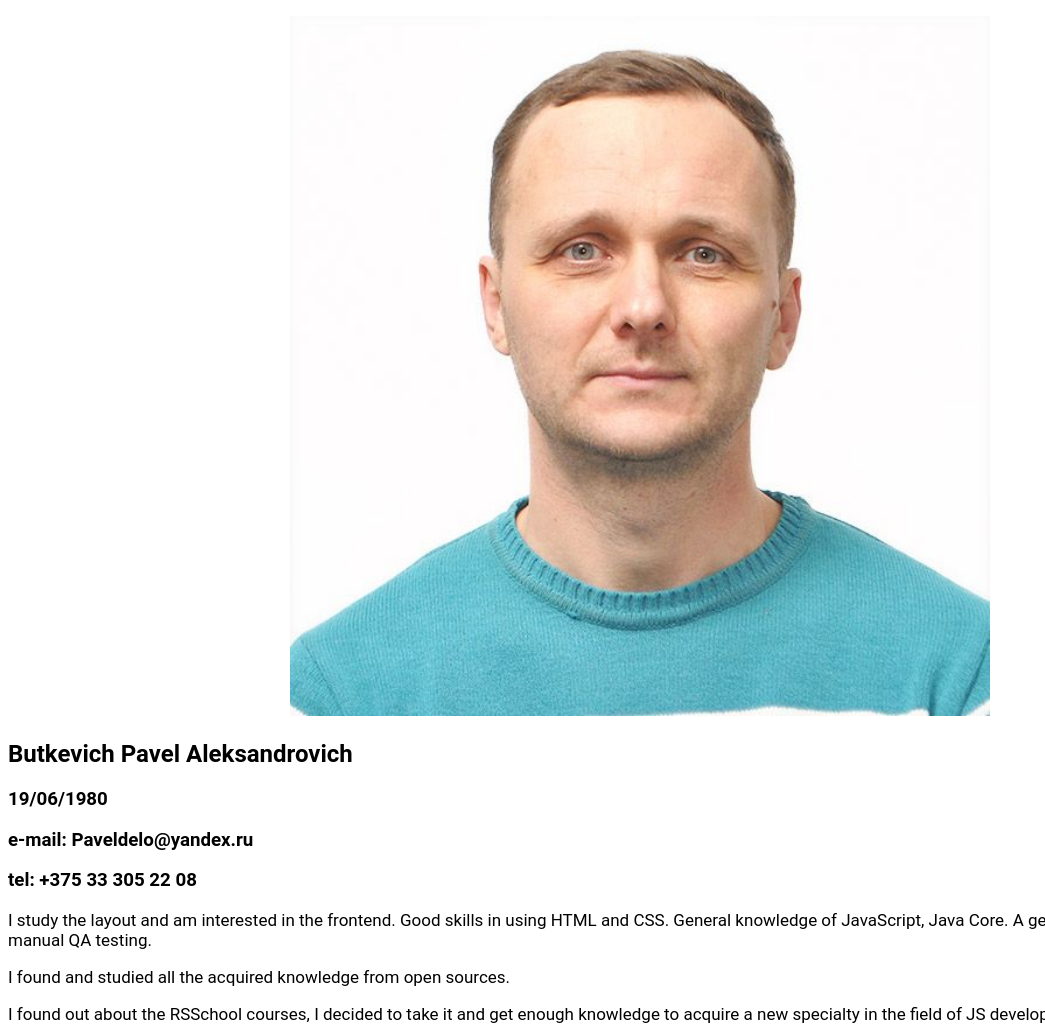
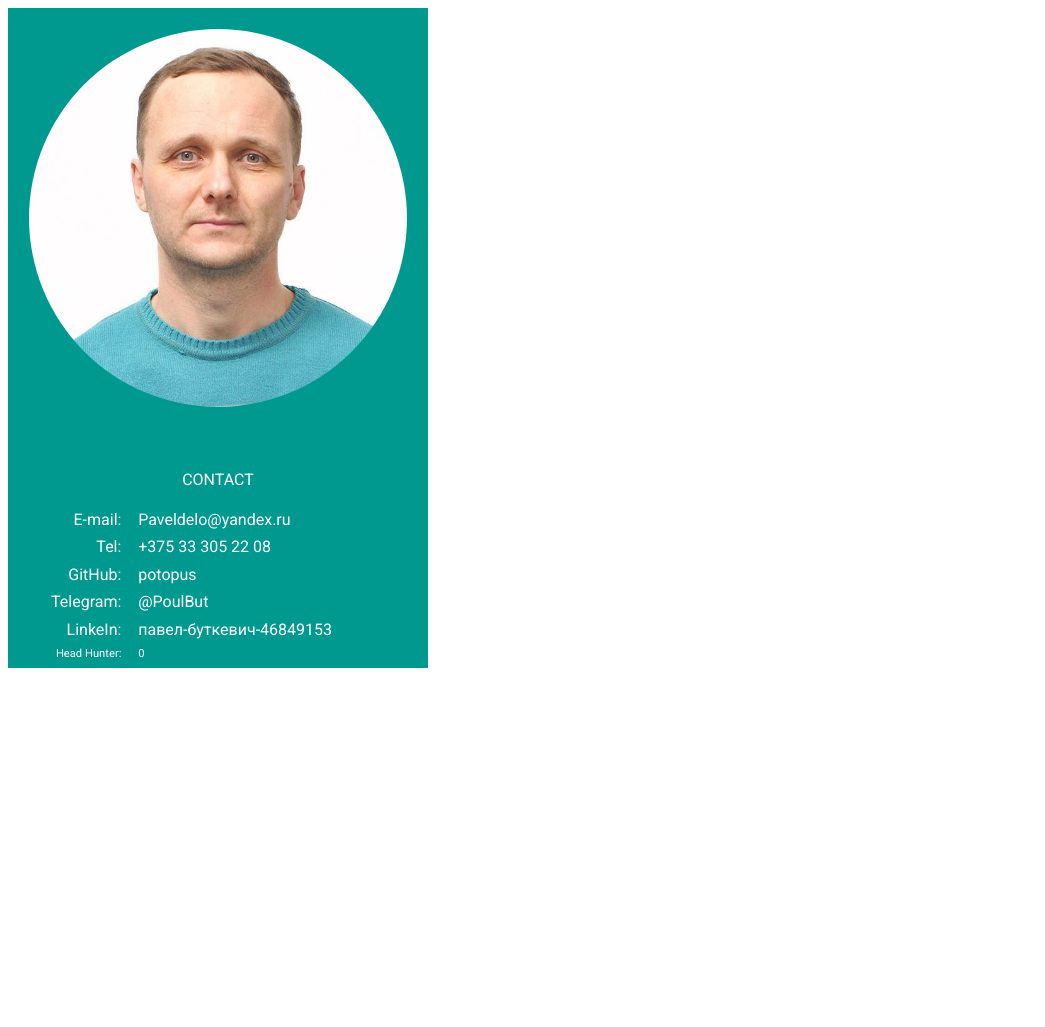
Before and after one commit to potopus/rsschool-cv, a plain HTML site: page index.html in a window 1280 px wide. Shown: the top 1027 px of the page, without its empty margins (0-1045 px from the left). After the commit the page ends 800 px from the top, so only its background shows below. Drawn offline with Linux system fonts and the light colour scheme.

Commit message:
feat: ctreate cv in HTML page

```diff
--- a/css/style.css
+++ b/css/style.css
@@ -1,23 +1,66 @@
 body{
-     font-family: "Roboto", "Arial", sans-serif;
+    font-family: 'Roboto';
 }
 
-.my-foto{
-    height: 700px;
-
+a{
+    color:white;
+    text-decoration: none;
 }
-.center-pic{
-    text-align: center;
-}
-section p{
-    font-size: 17px;
+a:hover{
+    color: #cbcbcb;
+    text-decoration: underline;
 }
 
-.pre-code{
-    font-size: 14px;
+.wrap {
+    display: flex;
+    max-width: 1200px;
 }
 
-.footer{
-    background-color: #08b4c0;
-    height: 300px;
+.left-side {
+
+    background-color: #009990;
+    color: #ffffff;
+
+    width: 35%;
 }
+
+.left-side,
+.right-side {
+    display: flex;
+    flex-direction: column;
+}
+
+.image {
+    background-image: url('/img/img.jpg');
+    background-size: contain;
+    background-position: center center;
+    background-repeat: no-repeat;
+    border-radius: 50%;
+    box-sizing: border-box;
+    width: 90%;
+    padding-top: 90%;
+    margin: 5% auto 15%;
+}
+
+.title{
+    text-align: center;
+    padding-bottom:5% ;
+}
+.box-contact{
+    display: flex;
+    flex-direction: row;
+    padding-bottom: 2%;
+}
+
+.name-contact{
+    width:27%;
+    text-align: end;
+}
+
+.hh{
+    font-size: 70%;
+}
+
+.dascription-contact{
+    padding-left: 4%;
+}
--- a/index.html
+++ b/index.html
@@ -1,55 +1,67 @@
 <!DOCTYPE html>
-<html lang="ru">
+<html lang="en">
+
 <head>
     <meta charset="UTF-8">
     <meta http-equiv="X-UA-Compatible" content="IE=edge">
     <meta name="viewport" content="width=device-width, initial-scale=1.0">
+    <link rel="preconnect" href="https://fonts.googleapis.com">
     <link rel="preconnect" href="https://fonts.gstatic.com" crossorigin>
-    <link href="https://fonts.googleapis.com/css2?family=Roboto:wght@100;300;400;500;700&&display=swap">
+    <link href="https://fonts.googleapis.com/css2?family=Roboto:ital,wght@0,400;0,700;1,700&display=swap"
+        rel="stylesheet">
     <link rel="stylesheet" href="/css/style.css">
     <title>CV#2.HTML,CSS &amp; Git Basics</title>
 </head>
+
 <body>
-    <main>
-        <p class=" center-pic"><img class="my-foto" src="./img/img.jpg" alt="my_foto"></p>
-        <h2> Butkevich Pavel Aleksandrovich</h2>
-        <h3>19/06/1980</h3>
-        <h3> e-mail: Paveldelo@yandex.ru </h3>
-        <h3>tel: +375 33 305 22 08</h3>
-    </main>
-    <section>
-        <p>I study the layout and am interested in the frontend. Good skills in using HTML and CSS. General knowledge of
-            JavaScript, Java Core. A general representation of manual QA testing.</p>
-        <p>I found and studied all the acquired knowledge from open sources.</p>
-        <p> I found out about the RSSchool courses, I decided to take it and get enough knowledge to acquire a new
-            specialty in the field of JS developer.</p>
-            <!-- <pre class="hljs pre-code" style="display: block; overflow-x: auto; padding: 0.5em; background: rgb(255, 255, 255); color: rgb(0, 0, 0);">javascript
-                <span class="hljs-function"><span class="hljs-keyword" style="color: rgb(0, 0, 255);">function</span> <span class="hljs-title" style="color: rgb(163, 21, 21);">nearestSq</span>(<span class="hljs-params">n</span>)</span>{
-                    <span class="hljs-comment" style="color: green;">// your code</span>
-                   <span class="hljs-keyword" style="color: rgb(0, 0, 255);">let</span> i=<span class="hljs-number">0</span>,
-                  valueDwn=<span class="hljs-number">0</span>,
-                  valueUp=<span class="hljs-number">0</span>;
-                  <span class="hljs-keyword" style="color: rgb(0, 0, 255);">if</span> (<span class="hljs-built_in" style="color: rgb(0, 0, 255);">Number</span>.isInteger(<span class="hljs-built_in" style="color: rgb(0, 0, 255);">Math</span>.sqrt(n))){
-                    <span class="hljs-comment" style="color: green;">//console.log(n);</span>
-                    <span class="hljs-keyword" style="color: rgb(0, 0, 255);">return</span> (n);
-                }<span class="hljs-keyword" style="color: rgb(0, 0, 255);">else</span>
-                  <span class="hljs-keyword" style="color: rgb(0, 0, 255);">do</span>{
-                    valueUp=<span class="hljs-built_in" style="color: rgb(0, 0, 255);">Math</span>.sqrt(n+i);
-                    valueDwn=<span class="hljs-built_in" style="color: rgb(0, 0, 255);">Math</span>.sqrt(n-i);
-                    <span class="hljs-keyword" style="color: rgb(0, 0, 255);">if</span>(<span class="hljs-built_in" style="color: rgb(0, 0, 255);">Number</span>.isInteger(valueUp)){
-                     <span class="hljs-comment" style="color: green;">// console.log(n+i);</span>
-                      <span class="hljs-keyword" style="color: rgb(0, 0, 255);">return</span> (n+i)
-                    }<span class="hljs-keyword" style="color: rgb(0, 0, 255);">else</span>
-                      <span class="hljs-keyword" style="color: rgb(0, 0, 255);">if</span> (<span class="hljs-built_in" style="color: rgb(0, 0, 255);">Number</span>.isInteger(valueDwn)){
-                        <span class="hljs-comment" style="color: green;">//console.log(n-i);</span>
-                        <span class="hljs-keyword" style="color: rgb(0, 0, 255);">return</span> (n-i);
-                      }
-                    i++;
-                  }
-                <span class="hljs-keyword" style="color: rgb(0, 0, 255);">while</span> (!<span class="hljs-built_in" style="color: rgb(0, 0, 255);">Number</span>.isInteger(valueUp)&amp;!<span class="hljs-built_in" style="color: rgb(0, 0, 255);">Number</span>.isInteger(valueDwn));
-                }</pre> -->
-    </section>
-    <footer class="footer">
-    </footer>
+    <div class="wrap">
+        <section class="left-side">
+            <div class="image">
+                <!-- <img src="./img/img.jpg" alt=""> -->
+            </div>
+            <div class="contacts">
+                <div class="title contact">CONTACT</div>
+                <div class="wrap-conteiner">
+                    <div class="box-contact e-mail">
+                        <div class="name-contact">E-mail:</div>
+                        <div type="e-mail" class="dascription-contact">Paveldelo@yandex.ru</div>
+                    </div>
+                    <div class="box-contact  telephone">
+                        <div class="name-contact">Tel:</div>
+                        <div class="dascription-contact">+375 33 305 22 08</div>
+                    </div>
+                    <div class="box-contact git-hub">
+                        <div class="name-contact">GitHub:</div>
+                        <div class="dascription-contact">
+                            <a href="https://github.com/potopus">potopus</a>
+                        </div>
+                    </div>
+                    <div class="box-contact  telegram">
+                        <div class="name-contact">Telegram:</div>
+                        <div class="dascription-contact">
+                            <a href="https://t.me/PoulBut">@PoulBut</a>
+                        </div>
+                    </div>
+                    <div class="box-contact linke-ln ">
+                        <div class="name-contact">LinkeIn:</div>
+                        <div class="dascription-contact">
+                            <a href="http://linkedin.com/in/павел-буткевич-46849153">павел-буткевич-46849153</a>
+                        </div>
+                    </div>
+                    <div class="box-contact hh ">
+                        <div class="name-contact">Head Hunter:</div>
+                        <div class="dascription-contact">
+                            <a href="#">0</a>
+                        </div>
+                    </div>
+
+                </div>
+
+            </div>
+        </section>
+        <section class="right-side"></section>
+    </div>
+
 </body>
+
 </html>
```
Also changed, not shown: index01.html (added, +55 -0 lines), img/ExampleCode.png (added), img/Rank codewars 050323.png (added), img/Sertificate.png (added), img/Specification sertif.png (added), 1 other file.
